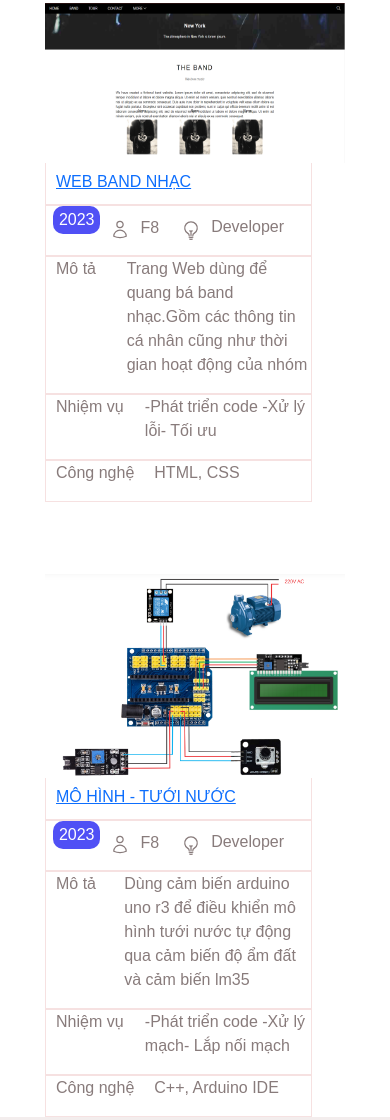
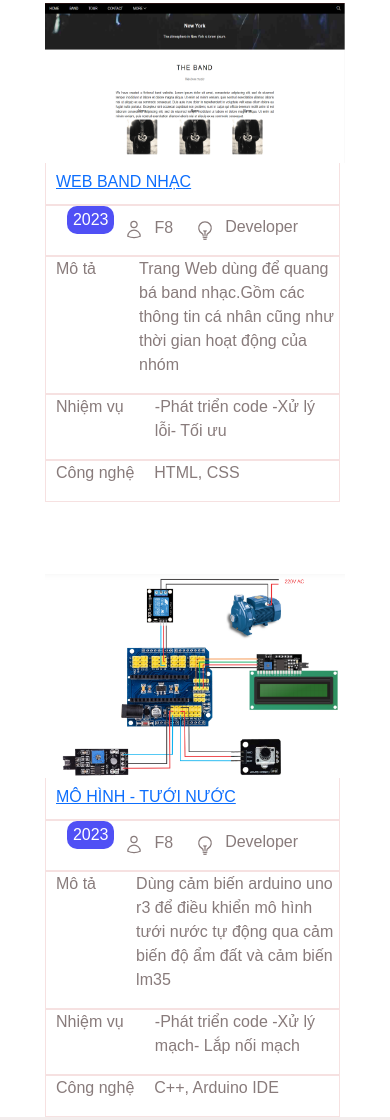
Before and after one commit to DoanQuangTrinh/cvdqt, a plain HTML site: page index.html in a window 390 px wide. Shown: the part 5237-6357 px from the top of the page. Drawn offline with nearby package versions, Linux system fonts and the light colour scheme.

Commit message:
Update mobie.css

```diff
--- a/css/mobie.css
+++ b/css/mobie.css
@@ -92,7 +92,7 @@
         grid-template-columns: 366px;
     }
     .right-mar{
-        margin-right: 66px !important;
+         margin-right: 38px !important;
     }
     .next-two{
         margin-left: 33px;
```
